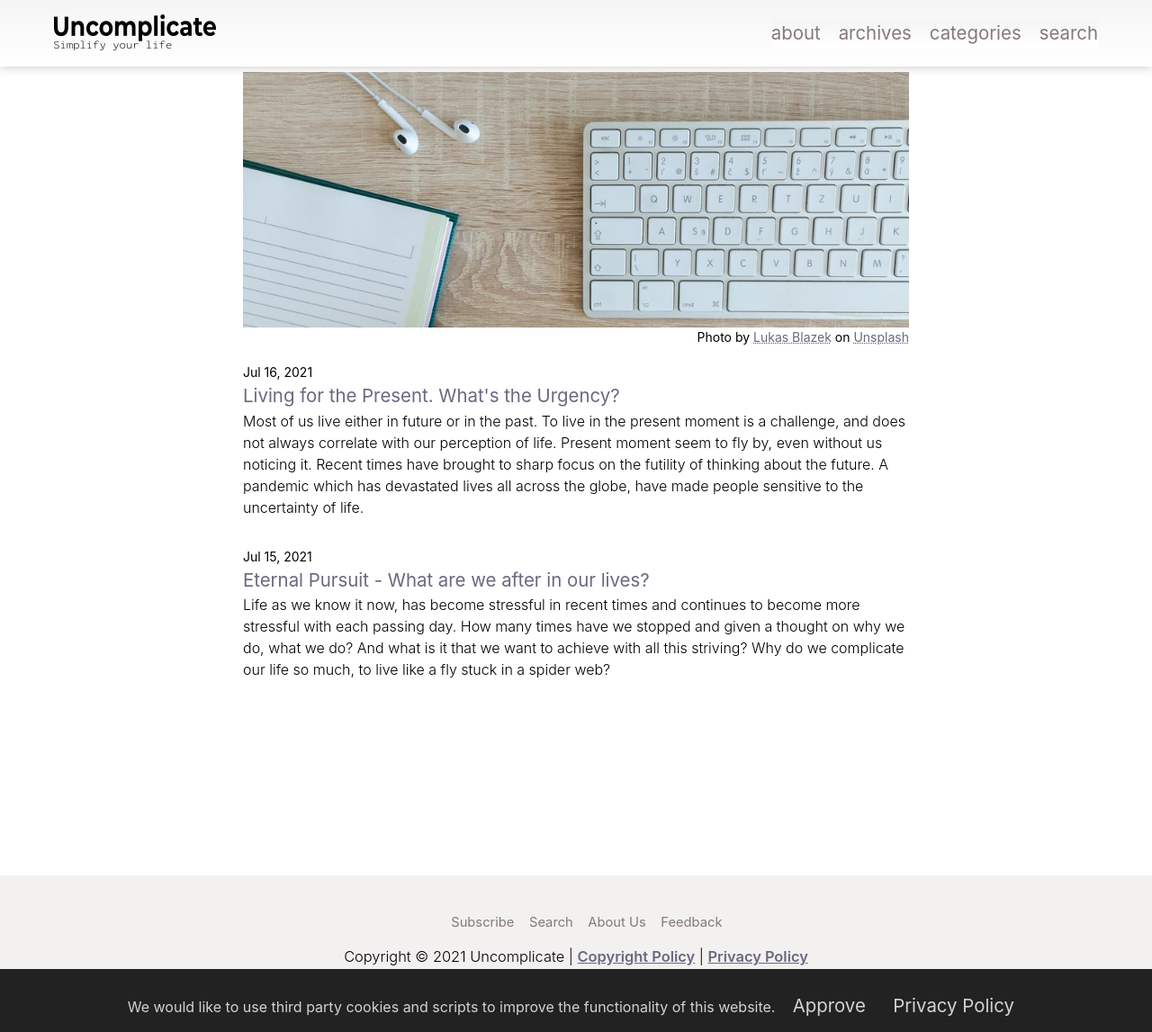
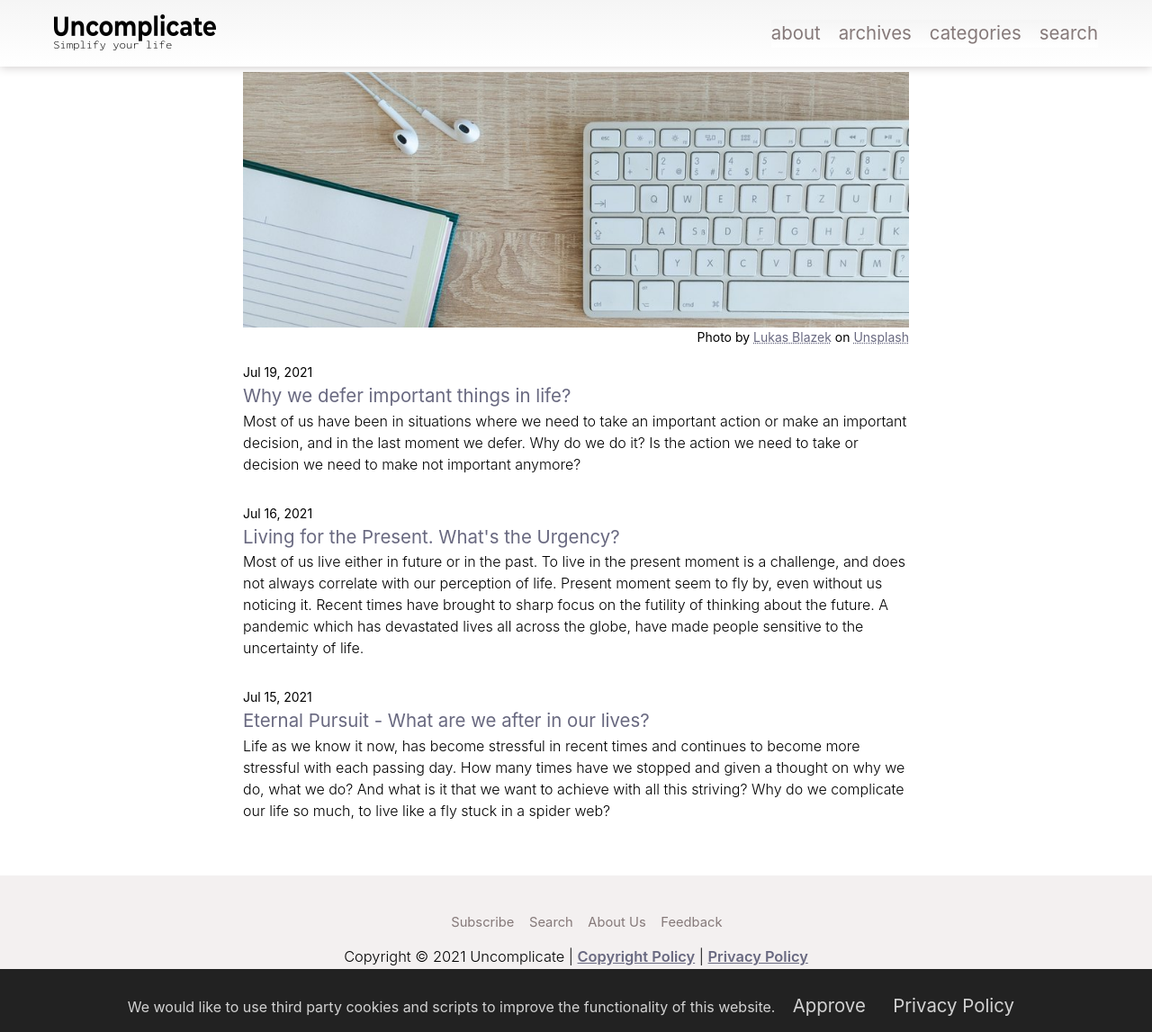
Before and after one commit to eternal-surfer/eternal-surfer.github.io, a Jekyll site: the page built from blog/index.html, in a window 1280 px wide and 1147 px high. Shown: the whole window at 90% size. Built offline with Jekyll 4.4.1, drawn with Linux system fonts in a browser that asks for light colours; the list of posts is cut into pages by our own code; some of the changed lines change nothing that is shown.

Commit message:
Jul 19, 2021 blog

```diff
--- a/_posts/2021-07-16-living-for-the-moment.markdown
+++ b/_posts/2021-07-16-living-for-the-moment.markdown
@@ -1,6 +1,6 @@
 ---
 layout: post
-title: "Living for the Present. What's the Urgency? "
+title: "Living for the Present. What's the Urgency?"
 categories: "Life"
 date: 2021-07-16
 published: true
--- /dev/null
+++ b/_posts/2021-07-19-why-we-defer-important-things-in-life.md
@@ -0,0 +1,46 @@
+---
+layout: post
+title: "Why we defer important things in life?"
+categories: "Life"
+date: 2021-07-19
+published: true
+author: Sunil Nair
+---
+Most of us have been in situations where we need to take an important action or make an important decision, and in the last moment we defer. Why do we do it? Is the action we need to take or decision we need to make not important anymore?
+
+## Our Value System
+When we say something is important for our life, mostly it is guided by our value systems. Our past, age, environment, life experiences, people in our lives and education contribute a lot to shape our values. We may not be aware of all of it, but our value system determines what we think is important for our lives. It may not always be the best we can do with our lives, but still we consider them important as they align with what we know and have come to value.
+
+Society, parents, friends and peers exert a great influence on most of us. **Most of us have a self-image shaped by what others have come to expect of us.** We value what others value as our own and remain in dark about what is it that we ourselves value.
+
+## What is Important?
+Now why is it important to know what 'important' mean to us? To understand what is important to us, is to gain a glimpse into our value system. **Once you know about your values, it becomes easier to make decisions and take action, and we stick better with our plans.** Until then most of our decisions are not truly made by us, and action we take in under the influence of reward or punishment we expect to get from others. That 'other' may be society, parents, partner or your boss, but it is they who make decisions for you.
+
+**Most of the time what we think is important for us gets done, what is truly important for us gets deferred.** Let me explain what that means. Suppose you are in a job which you strongly dislike. And you need the job just because you need to pay your bills. What will other people say if you leave it? You want to pursue some other work, but you are afraid that it will not pay as good as your current job. Leaving the job is not an option. You see how, what we think is important gets done. And what is truly important for us gets deferred.
+
+## Why we defer important decisions?
+There can be many reasons given for why we defer important things. Some of them are
+
+- **Fear of failure** : Failure for many of us is a deterrent enough to avoid taking the first steps to break out of our present situation and starting a new venture.
+
+- **Unfamiliarity** : Unfamiliarity with the new environment and the efforts required for gaining knowledge about the unfamiliar field is another reason we usually defer important things. Getting out of the comfort zone of a familiar territory is difficult, if not impossible for most.
+
+- **Lack of resources** : This might be one of the most frequently given reasons to defer important decisions. It might be that there is shortage of financial resources to fund the new venture. Lack of a backup income stream is a compelling reason not to get out of the current situation.
+
+- **Learning difficulties** : Even though learning difficulty does not come up as a reason, this is in fact the most ignored and important factor on why don't even start or just give up early. When you go deeper into the previous reasons, we come to know that main underlying root cause is lack of knowledge. Not knowing how to go about doing something, sets one up for sure failure. Repeated failures end up as lifelong fear. Any decision or work which might end up in failure, is avoided and deferred to later time.
+
+There can be many individual reasons for not starting out on an important venture of one's life, but most of them boil down to reasons we discussed so far.
+
+## Learning Curve
+As we have seen learning difficulty is one of the reasons we defer important decisions and actions, even if not the most obvious. A steep learning curve and continued frustration with being not able to understand how to succeed in some aspect of the work, is strong discouragement. Perseverance in face of unsurmountable learning challenge is difficult, if not impossible. Most give up, never to return. Boredom and lack of interest may be given as a reason, but if you dig deeply you can easily see that it is the lack of being able to learn which is underlies the more superficial reason.
+
+**Steep learning curve is a strong demotivator when doing any work, especially so when the rewards are not immediately known or attainable.**
+
+When we repeat mistakes, we basically do it either because of not understanding the consequences or due to lack of knowledge. Not able to understand how to deal with what is in front of us, we give in to usual distractions. Television, smartphones, internet, social media, binge-watching videos etc. are easy, something we understand. Once we are used to this pattern of using any of these as way out of learning difficulties, it is difficult to go back. Deferring important things become a hard to break habit.
+
+## Getting Help
+**Most of us don't realize that when we run into difficulties, we are in need of support and help. We need someone to guide and mentor us.** Sometimes we need a teacher to tell us what we want to learn in a simpler way or guide us to new ways to deal and cope. Why we don't reach out for help. Sometimes the help can be as obvious as getting a loan, but all of us need help sometimes.
+
+**We all can do a lot better with some help from others.**
+
+When we believe that we have to deal with important things in our life all alone, that is when we truly fail to take the first steps. Life passes by, and we only keep making fantastic plans that remain unfulfilled. We fear the unknown just because we are unsure whether we would have the knowledge to deal with it. To ask for help when need might be a humiliating experience, but it just might be what you need if you want to make your dreams come true.
```
